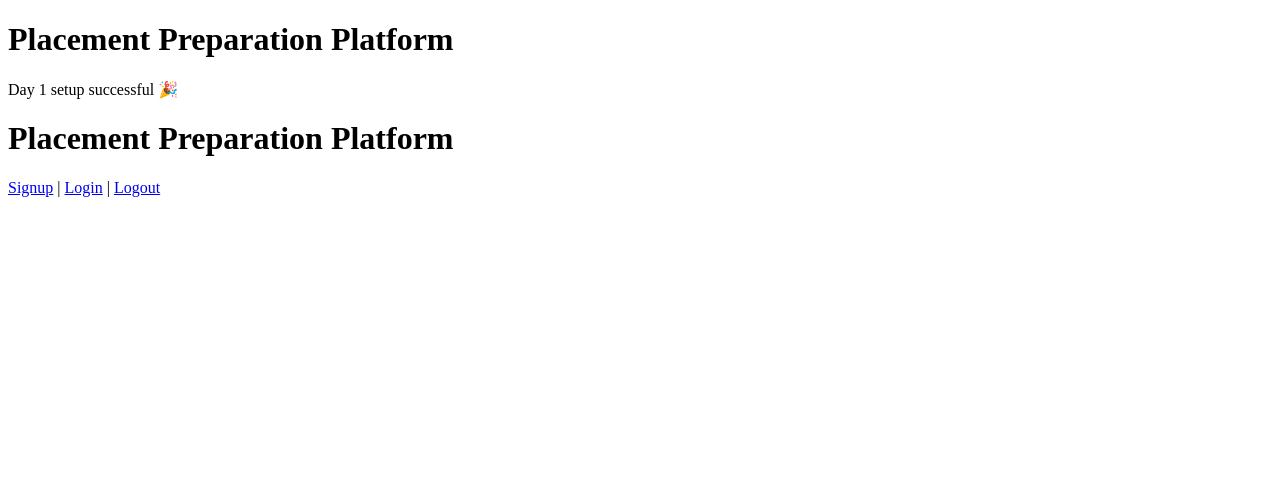
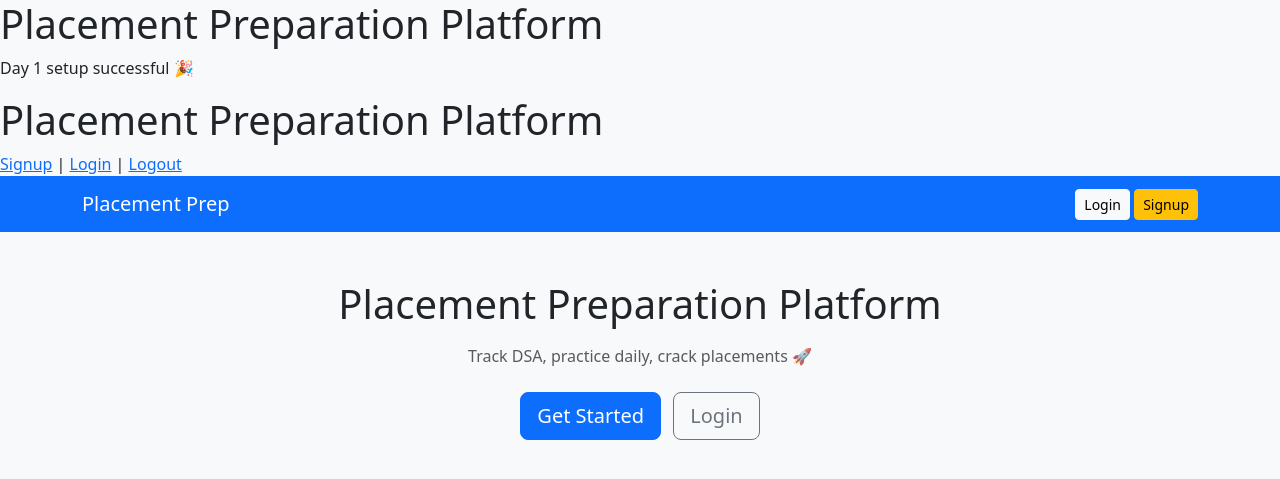
Before and after one commit to Yashaswini-M-4305/placement-preparation-platform, a Flask app: page / in a window 1280 px wide. Shown: the top 479 px of the page. Run offline with Flask 3, Linux system fonts and the light colour scheme.

Commit message:
UI improvement

```diff
--- /dev/null
+++ b/templates/base.html
@@ -0,0 +1,29 @@
+<!DOCTYPE html>
+<html lang="en">
+<head>
+    <meta charset="UTF-8">
+    <title>{% block title %}Placement Prep{% endblock %}</title>
+
+    <!-- Bootstrap CSS -->
+    <link href="https://cdn.jsdelivr.net/npm/bootstrap@5.3.2/dist/css/bootstrap.min.css" rel="stylesheet">
+</head>
+<body class="bg-light">
+
+<!-- Navbar -->
+<nav class="navbar navbar-expand-lg navbar-dark bg-primary">
+  <div class="container">
+    <a class="navbar-brand" href="/">Placement Prep</a>
+    <div>
+      <a class="btn btn-light btn-sm" href="/login">Login</a>
+      <a class="btn btn-warning btn-sm" href="/signup">Signup</a>
+    </div>
+  </div>
+</nav>
+
+<!-- Page Content -->
+<div class="container mt-5">
+    {% block content %}{% endblock %}
+</div>
+
+</body>
+</html>
--- a/templates/home.html
+++ b/templates/home.html
@@ -10,6 +10,22 @@
 <a href="/signup">Signup</a> |
 <a href="/login">Login</a> |
 <a href="/logout">Logout</a>
+{% extends "base.html" %}
+
+{% block title %}Home{% endblock %}
+
+{% block content %}
+<div class="text-center">
+    <h1 class="mb-3">Placement Preparation Platform</h1>
+    <p class="text-muted">Track DSA, practice daily, crack placements 🚀</p>
+
+    <div class="mt-4">
+        <a href="/signup" class="btn btn-primary btn-lg me-2">Get Started</a>
+        <a href="/login" class="btn btn-outline-secondary btn-lg">Login</a>
+    </div>
+</div>
+{% endblock %}
+
 
 </body>
 </html>
```
Also changed, not shown: templates/login.html (+32 -0 lines), templates/signup.html (+32 -0 lines).
